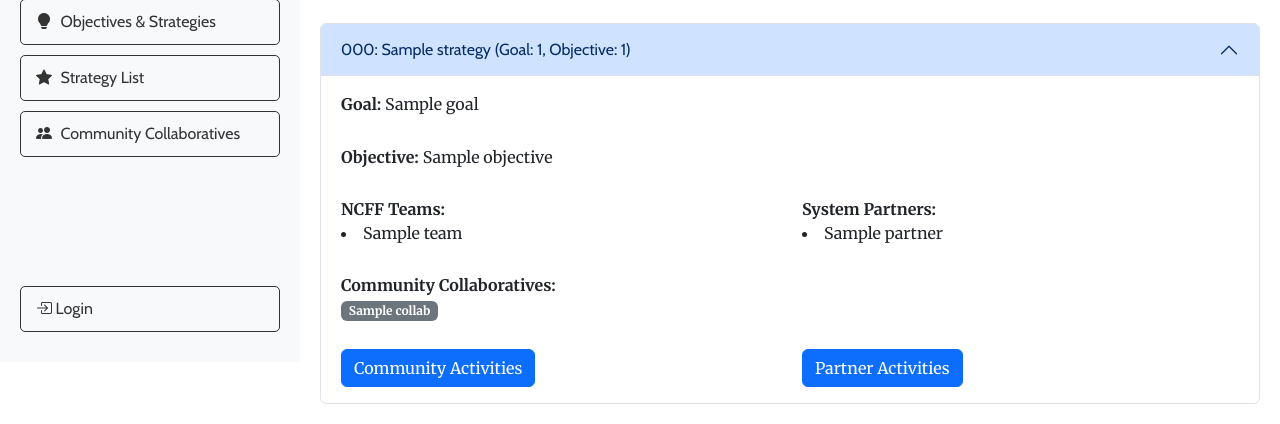
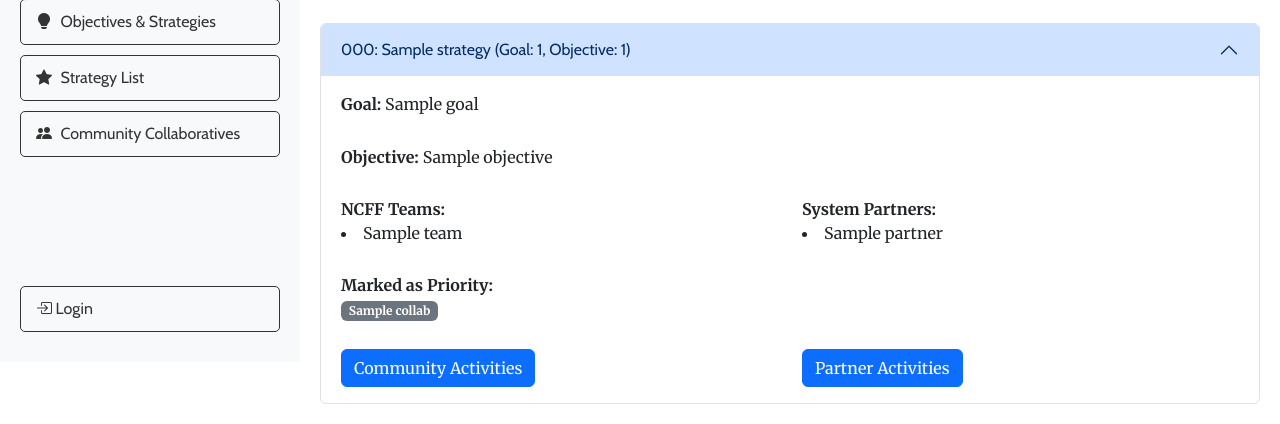
Before and after one commit to Nebraska-Children-Families-Foundation/statewide-plan-cwb, a Django app: page /strategy-list/ in a window 1280 px wide, after a click that opens the changed part. Shown: the part 438-862 px from the top of the page. Run offline with Django 4.2, Linux system fonts and the light colour scheme; tables that the repository leaves empty hold one stand-in row (values such as "Sample post"); some libraries are stand-ins or nearby versions.

Commit message:
adjust priority indication heading

```diff
--- a/core/templates/core/strategy-list.html
+++ b/core/templates/core/strategy-list.html
@@ -92,7 +92,7 @@
                     </div>
                     <div class="row mb-2" style="padding-bottom: 20px">
                         <div class="col">
-                            <strong>Community Collaboratives:</strong><br>
+                            <strong>Marked as Priority:</strong><br>
                             {% for priority_collaborative in strategy.priority_collaboratives %}
                                 <span class="badge bg-secondary">{{ priority_collaborative.community_collaborative.community_collab_name }}</span>
                             {% endfor %}
```
